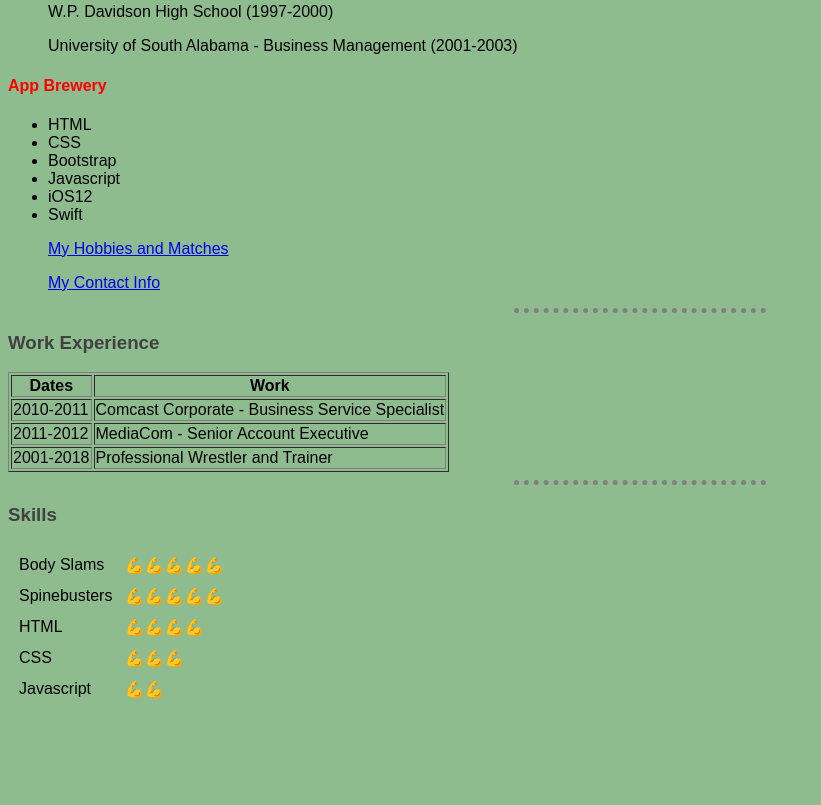
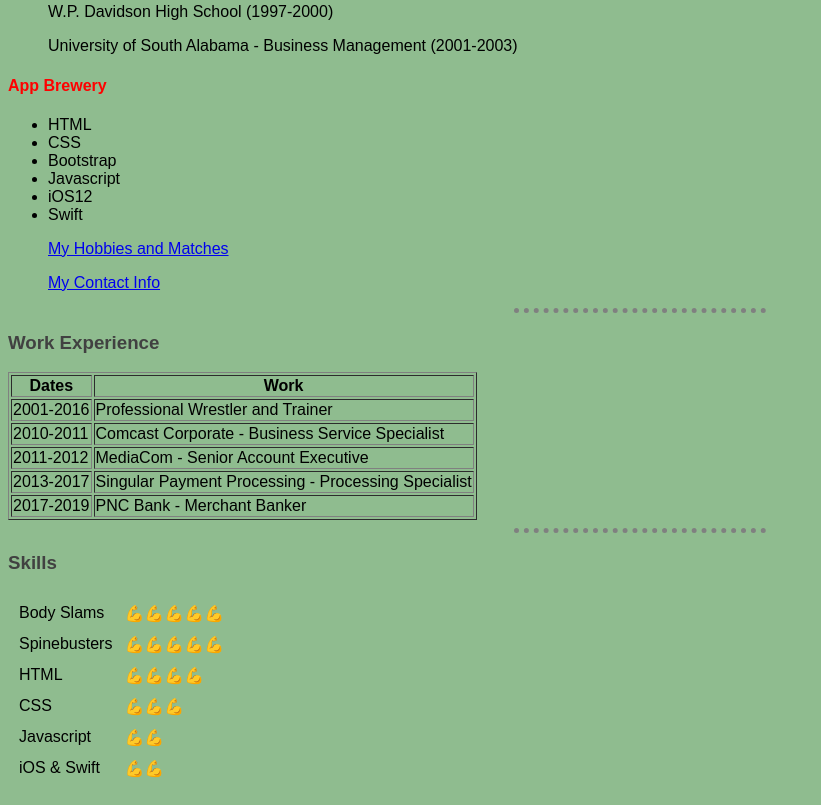
Before and after one commit to Thefeature/cv, a plain HTML site: page index.html in a window 1280 px wide. Shown: the part 689-1494 px from the top of the page, without its empty margins (0-821 px from the left). Before the commit the page ends 1415 px from the top, so only its background shows below. Drawn offline with Linux system fonts and the light colour scheme.

Commit message:
Add files via upload

```diff
--- a/index.html
+++ b/index.html
@@ -76,6 +76,11 @@
       </thread>
       <tbody>
         <tr>
+
+          <td>2001-2016</td>
+          <td>Professional Wrestler and Trainer</td>
+        </tr>
+        <tr>
           <td>
             2010-2011
           </td>
@@ -85,10 +90,16 @@
           <td>2011-2012</td>
           <td>MediaCom - Senior Account Executive</td>
         </tr>
+
         <tr>
 
-          <td>2001-2018</td>
-          <td>Professional Wrestler and Trainer</td>
+          <td>2013-2017</td>
+          <td>Singular Payment Processing - Processing Specialist</td>
+        </tr>
+        <tr>
+
+          <td>2017-2019</td>
+          <td>PNC Bank - Merchant Banker</td>
         </tr>
 
       </tbody>
@@ -119,6 +130,10 @@
         <td>Javascript</td>
         <td>💪💪</td>
       </tr>
+      <tr>
+        <td>iOS & Swift</td>
+        <td>💪💪</td>
+      </tr>
     </table cellspacing="10">
   </p>
 
```
